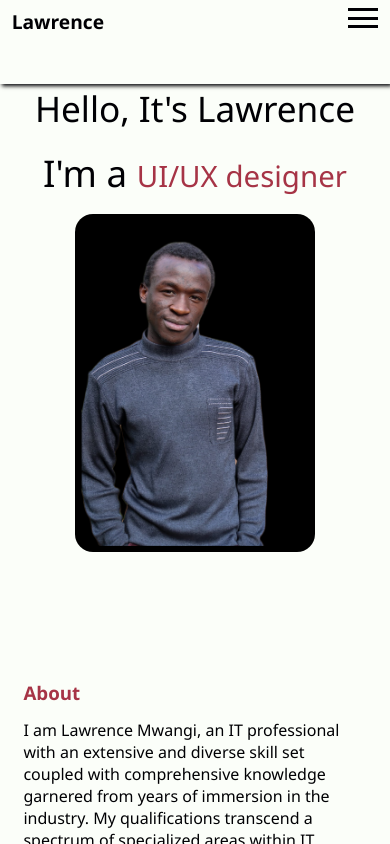
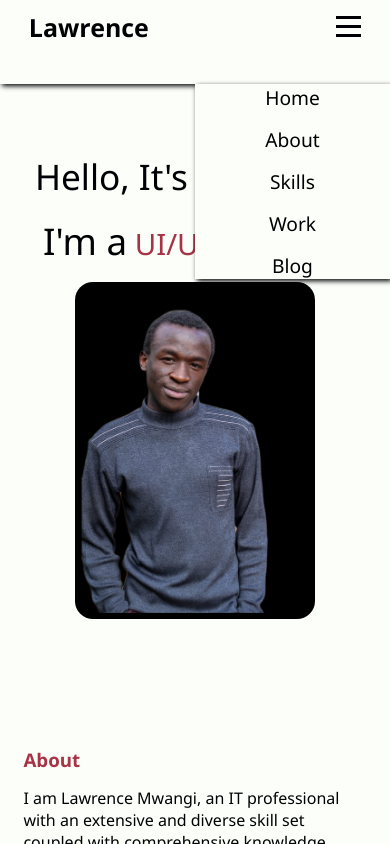
Before and after one commit to Lawrence-Mwangi/Portfolio, a Vue app: page / in a window 390 px wide. Both pictures are taken after a click on the element 363 px from the left and 21 px from the top of the page. Shown: the top 844 px of the page. Built offline with nearby package versions, Linux system fonts and the light colour scheme; no server answers.

Commit message:
Add the functionality to ensure that the navbar is responsivenes to mobile dive and desktop for better interaction

```diff
--- a/src/assets/css/_hero.scss
+++ b/src/assets/css/_hero.scss
@@ -1,3 +1,5 @@
+.Hero{
+  padding: 4.2em 0 0;
   .hero_container{
     @include grid(2);
 
@@ -40,10 +42,12 @@
   }
 }
 }
+}
 
 
 
 @media screen and (width <=726px){
+  .Hero{
     .hero_container{
       .hero_content{
         span{
@@ -63,3 +67,4 @@
         }
      }
   }
+}
--- a/src/assets/css/_navbar.scss
+++ b/src/assets/css/_navbar.scss
@@ -1,67 +1,111 @@
-.nav_container,
-.nav_content,
-li
-{
-display: flex;
-text-align: center;
-}
+$navHeight: 10vh;
+$navBoxShadow: 2px 2px 5px $primary-color;
+$navActiveColor: bold;
 
-nav{
-    background: $secondary-color;
-    height: 10vh;
-    box-shadow: 2px 2px 4px $primary-color;
+.nav_content {
     position: sticky;
     top: 0;
-    padding: 0.5em 3%;
+    height: $navHeight;
+    background: $secondary-color;
+    box-shadow: $navBoxShadow;
     z-index: 100;
 
-    a{
-        text-decoration: none;
-        font-weight: bold;
-        font-size: 1.2em;
-        color:$primary-color;
-    }
+    .nav-container {
+      display: flex;
+      align-items: center;
+      justify-content: space-between;
+      padding: 0 1.5em;
+      font-size: 1.2em;
 
-    .nav_container{
-        justify-content: space-between;
-        width: 100%;
+      .logo{
+        padding: 0.5em 0;
+        a{
+            text-decoration: none;
+            color: $primary-color;
+            font-size: 1.3em;
+            font-weight: bold;
 
-        .nav_content{
-            li{
-                list-style: none;
-                a{
-                    margin: 0 0.5em;
-                }
+        }
+      }
+
+      .burger-menu {
+        display: none;
+        cursor: pointer;
+        span {
+          display: block;
+          height: 3px;
+          width: 25px;
+          background-color: $primary-color;
+          margin: 6px 0;
+          transition: transform 0.3s ease;
+        }
+      }
+
+      ul {
+        display: flex;
+        list-style-type: none;
+        padding: 0;
+        margin: 0;
+
+        li {
+          display: inline;
+          flex-grow: 1;
+          text-align: left;
+
+          a {
+            text-decoration: none;
+            color: $primary-color;
+
+            &.active {
+              font-weight: $navActiveColor;
             }
+          }
         }
-        .burger_menu{
-            display: none;
-        }
+      }
     }
 }
 
-@media screen and (width <=726px) {
-    .nav_container{
-        .nav_content{
-            li{
-                display:none;
+// Styles for mobile view
+@media (max-width: 767px) {
+    .nav_content{
+        .nav-container{
+            .burger-menu {
+                display: block;
+                // .line-1 {
+                //     transform: rotate(-45deg) translate(-5px, 6px);
+                // }
+
+                // .line-2 {
+                //     opacity: 0;
+                // }
+
+                // .line-3 {
+                //     transform: rotate(45deg) translate(-5px, -6px);
+                // }
             }
-        }
-        .burger_menu{
-            display: block !important;
-            cursor: pointer;
 
-            .burger_icon{
-                width: 30px;
-                height: 20px;
-                display: flex;
+            ul {
                 flex-direction: column;
-                justify-content: space-between;
+                position: absolute;
+                top: $navHeight;
+                right: 0;
+                width: 50%;
+                background: $secondary-color;
+                box-shadow: $navBoxShadow;
+                display: none;
+                z-index: 99;
 
-                span {
-                    width: 100%;
-                    height: 3px;
-                    background: $primary-color;
+                &.show-menu {
+                    display: flex;
+                }
+
+                li {
+                    text-align: center;
+                    margin-top: 15px;
+
+                    &:first-child {
+                    margin-top: 0;
+                    }
                 }
             }
         }
--- a/src/components/NavbarComponent.vue
+++ b/src/components/NavbarComponent.vue
@@ -1,26 +1,76 @@
-<script setup></script>
+<script setup>
+    import { ref, onMounted, onBeforeUnmount } from 'vue';
+
+    const sections = ref([
+    { id: 'home', label: 'Home', isActive: false },
+    { id: 'about', label: 'About', isActive: false },
+    { id: 'skills', label: 'Skills', isActive: false },
+    { id: 'work', label: 'Work', isActive: false },
+    { id: 'blog', label: 'Blog', isActive: false },
+    ]);
+
+    const isMenuOpen = ref(false);
+
+    const navigate = (sectionId) => {
+    const targetElement = document.getElementById(sectionId);
+    if (targetElement) {
+        window.scrollTo({
+        top: targetElement.offsetTop,
+        behavior: 'smooth',
+        });
+    }
+    // Close the menu on navigation
+    isMenuOpen.value = false;
+    };
+
+    const toggleMenu = () => {
+    isMenuOpen.value = !isMenuOpen.value;
+    };
+
+    const updateActiveState = () => {
+    const scrollPosition = window.scrollY;
+    sections.value.forEach((section) => {
+        const targetElement = document.getElementById(section.id);
+        if (targetElement) {
+        const offsetTop = targetElement.offsetTop;
+        const offsetBottom = offsetTop + targetElement.offsetHeight;
+        section.isActive = scrollPosition >= offsetTop && scrollPosition < offsetBottom;
+        }
+    });
+    };
+
+    onMounted(() => {
+    updateActiveState();
+    window.addEventListener('scroll', updateActiveState);
+    });
+
+    onBeforeUnmount(() => {
+    window.removeEventListener('scroll', updateActiveState);
+    });
+
+</script>
+
+
 
 <template>
-    <nav>
-        <div class="nav_container">
-            <div class="logo">
-                <a href="#home">Lawrence</a>
-            </div>
-            <div class="nav_content">
-                <li><a href="#home">Home</a></li>
-                <li><a href="#about">About</a></li>
-                <li><a href="#skills">Skill</a></li>
-                <li><a href="#services">Service</a></li>
-                <li><a href="#work">work</a></li>
-                <li><a href="#blog">Blog</a></li>
-            </div>
-            <div class="burger_menu">
-                <div class="burger_icon" id="burgerIcon">
-                    <span></span>
-                    <span></span>
-                    <span></span>
-                </div>
-            </div>
-        </div>
-    </nav>
+  <div class="nav_content">
+    <div class="nav-container">
+      <span class="logo">
+        <a @click.prevent="navigate('home')" href="#">Lawrence</a>
+      </span>
+
+      <!-- Burger menu icon for mobile -->
+      <div class="burger-menu" @click="toggleMenu">
+        <span :class="{ 'line-1': !isMenuOpen }"></span>
+        <span :class="{ 'line-2': !isMenuOpen }"></span>
+        <span :class="{ 'line-3': !isMenuOpen }"></span>
+      </div>
+
+      <ul :class="{ 'show-menu': isMenuOpen }">
+        <li v-for="(section, index) in sections" :key="index" :class="{ active: section.isActive }">
+          <a @click.prevent="navigate(section.id)" href="#">{{ section.label }}</a>
+        </li>
+      </ul>
+    </div>
+  </div>
 </template>
--- a/src/views/BlogView.vue
+++ b/src/views/BlogView.vue
@@ -1,10 +1,12 @@
 <script setup></script>
 
 <template>
+   <section class="Blog">
     <h1>Blog</h1>
     <div class="blog_container">
        <div class="blog_content">
-
+        <span></span>
        </div>
     </div>
+   </section>
 </template>
--- a/src/views/HeroView.vue
+++ b/src/views/HeroView.vue
@@ -1,7 +1,7 @@
 <script setup></script>
 
 <template>
-    <section class="hero" id="Hero">
+    <section class="Hero" id="Hero">
         <div class="hero_container">
             <div class="hero_content">
                 <span>Hello, It's Lawrence</span>
--- a/src/views/SkillsView.vue
+++ b/src/views/SkillsView.vue
@@ -1,8 +1,9 @@
 <script setup></script>
 
 <template>
-    <scetion class="Skill">
+    <section class="Skill">
         <h1>Skills</h1>
+
         <div class="skill_container">
             <div class="skills">
                 <p>Fontend</p>
@@ -26,5 +27,5 @@
                 </ul>
             </div>
         </div>
-    </scetion>
+    </section>
 </template>
```
Also changed, not shown: src/views/AboutView.vue (indentation only). Lines whose indentation alone changed are shown as unchanged.
